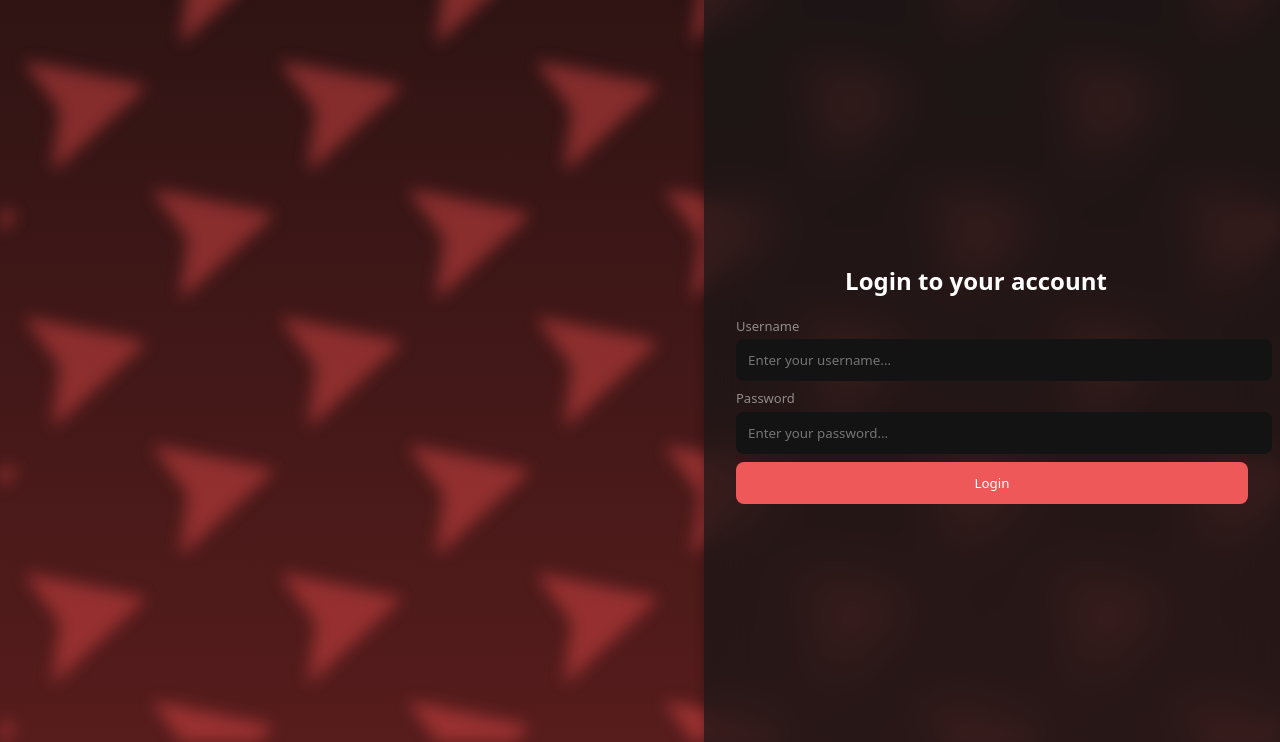
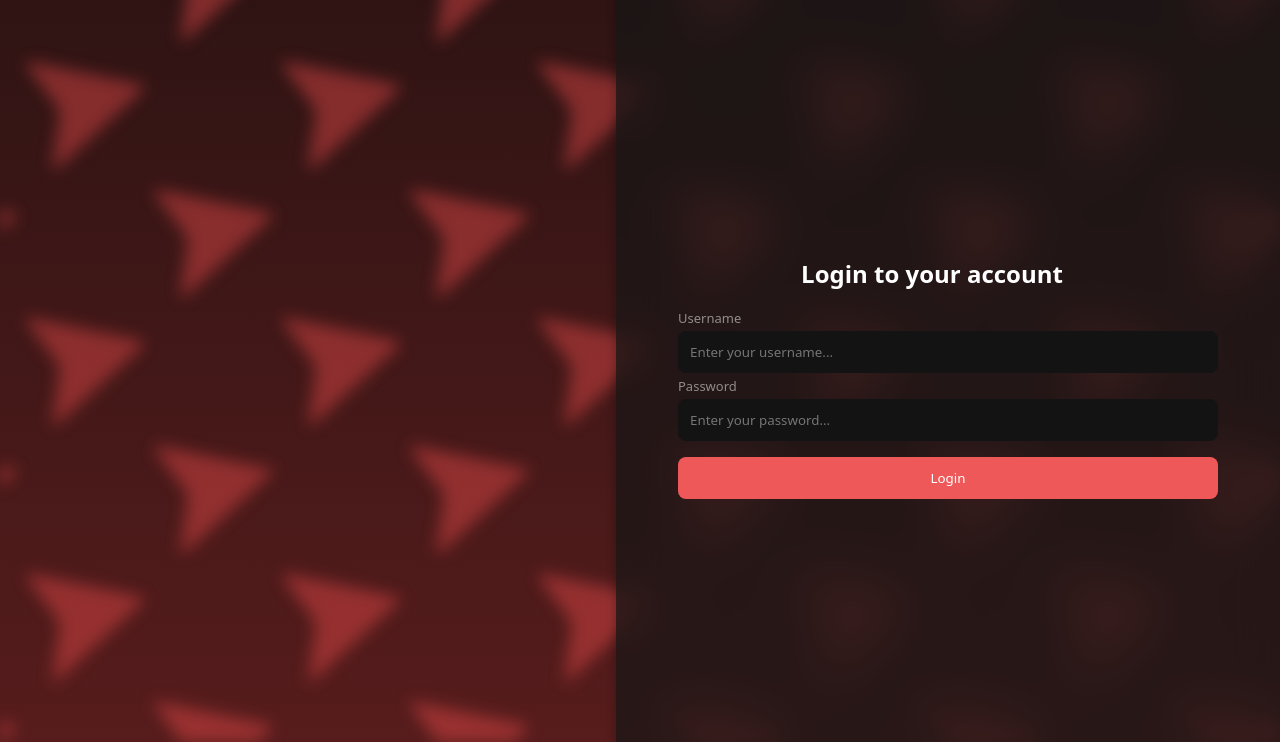
Before and after one commit to maelink-communications/client, a plain HTML site: page index.html in a window 1280 px wide. Shown: the part 58-800 px from the top of the page. Drawn offline with Linux system fonts and the light colour scheme.

Commit message:
Fixed scaling

```diff
--- a/style.css
+++ b/style.css
@@ -134,11 +134,9 @@ body {
     background-color: rgba(22, 22, 22, 0.7);
     backdrop-filter: blur(24px);
     padding: 32px;
-    position: fixed;
-    top: 0;
-    right: 0;
     height: 100%;
-    width: 40%;
+    width: 50%;
+    max-width: 600px;
     box-shadow: -2px 0 8px rgba(0,0,0,0.2);
 
     @media screen and (max-width: 620px) {
@@ -146,6 +144,12 @@ body {
         width: 100%;
         flex-direction: column;
         background-image: linear-gradient(var(--main2), var(--main));
+    }
+
+    @media screen and (min-width: 620px) {
+        position: fixed;
+        top: 0;
+        right: 0;
     }
 }
 
@@ -192,7 +196,7 @@ form {
     display: flex;
     flex-direction: column;
     align-items: stretch;
-    width: 100%;
+    width: 90%;
 }
 
 input {
@@ -204,7 +208,6 @@ input {
     border-radius: 8px;
     display: block;
     transition: 0.1s;
-    width: 100%;
 }
 
 input:focus {
@@ -214,7 +217,7 @@ input:focus {
 }
 
 input[type="text"] {
-    margin-bottom: 0.5rem;
+    margin-bottom: 4px;
 }
 
 input[type="submit"] {
@@ -222,6 +225,8 @@ input[type="submit"] {
     background-color: var(--accent);
     cursor: pointer;
     width: 100%;
+    margin: 12px;
+    margin-inline: 0;
 }
 
 input[type="submit"]:hover {
@@ -232,5 +237,5 @@ input[type="submit"]:hover {
     font-size: small;
     opacity: 0.5;
     margin: 0;
-    margin-bottom: 0.3rem;
+    margin-bottom: 4px;
 }
```
